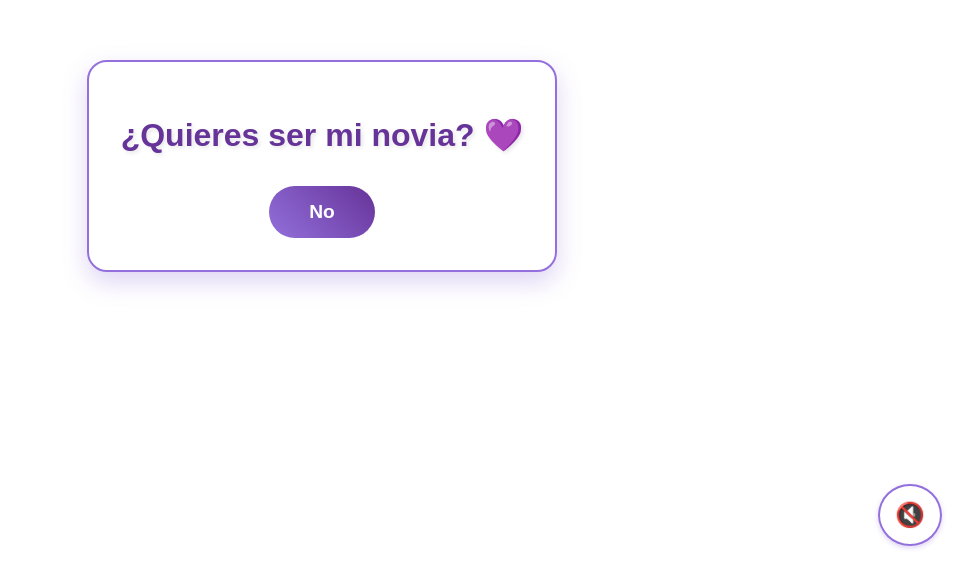
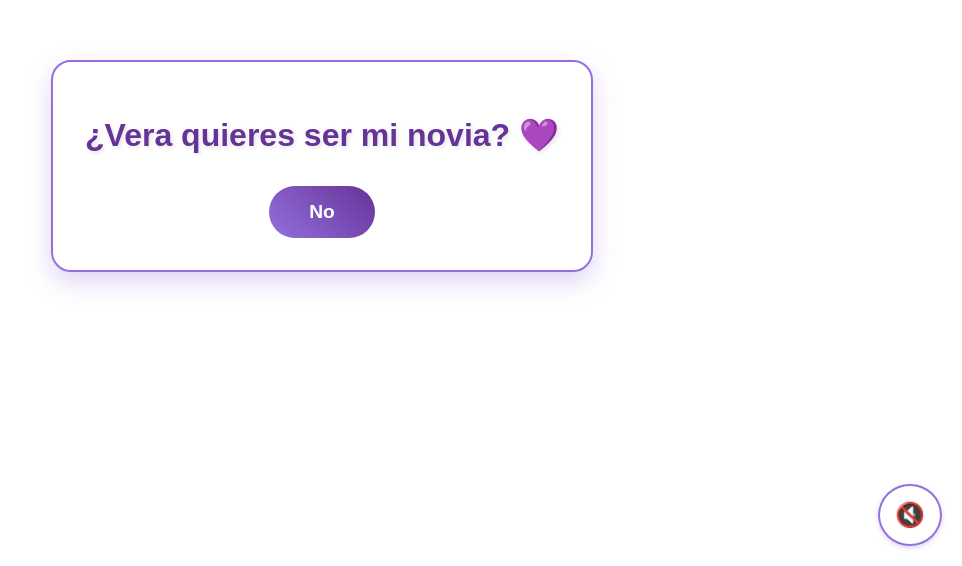
Before and after one commit to Tovi1609/Tovi1609-Tovi1609.github.io, a plain HTML site: page index.html in a window 1280 px wide. Shown: the part 234-800 px from the top of the page, without its empty margins (318-1280 px from the left). Drawn offline with Linux system fonts and the light colour scheme.

Commit message:
Update index.html

```diff
--- a/index.html
+++ b/index.html
@@ -173,7 +173,7 @@
     </audio>
 
     <div class="container">
-        <h1>¿Quieres ser mi novia? 💜</h1>
+        <h1>¿Vera quieres ser mi novia? 💜</h1>
         <div class="buttons">
             <button class="btn" id="yes-btn">Sí</button>
             <button class="btn" id="no-btn">No</button>
```
